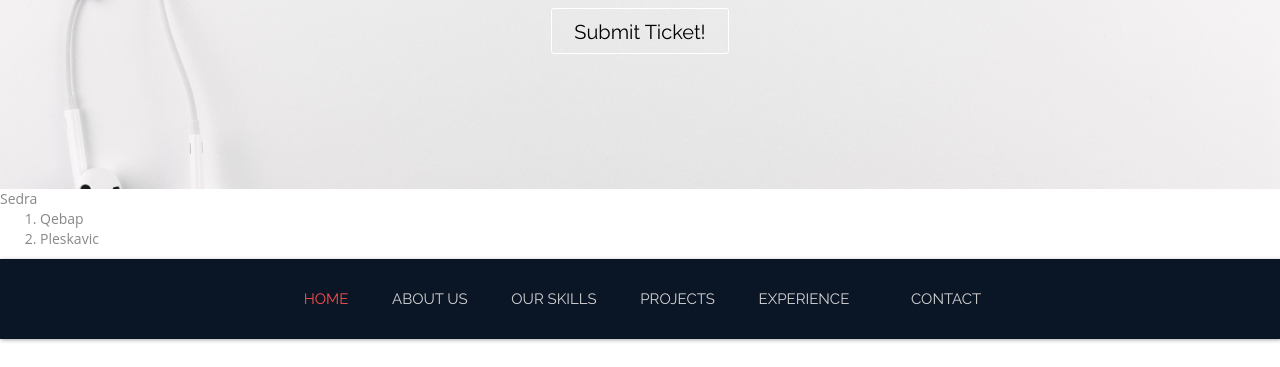
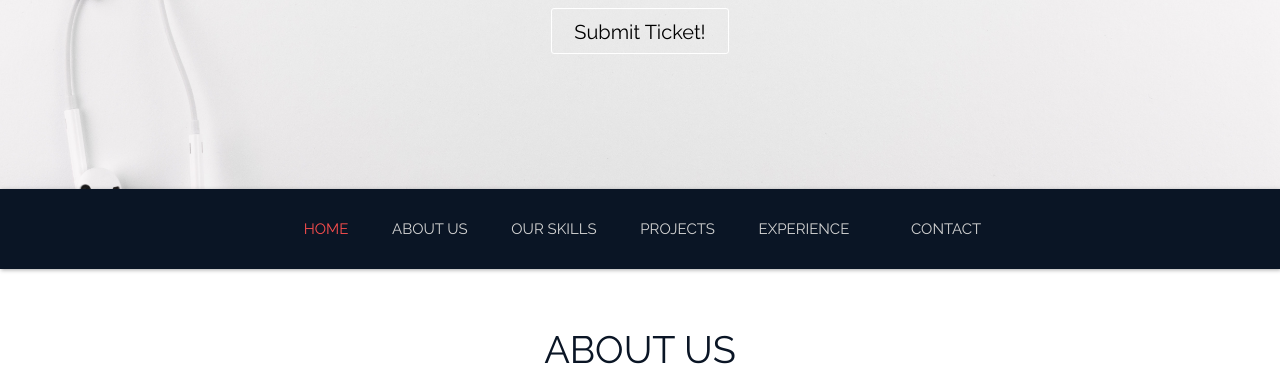
Before and after one commit to egzonxoxo1/ITSupportWebsite, a plain HTML site: page index.html in a window 1280 px wide. Shown: the part 433-800 px from the top of the page. Drawn offline with Linux system fonts and the light colour scheme.

Commit message:
Update index.html

```diff
--- a/index.html
+++ b/index.html
@@ -28,11 +28,7 @@
               <h2 style="color:black; "><b>We are <highlights>group</highlights> of students (volunteers) </b><br/><strong style="color:black"> helping people with IT Devices for free.</strong></h2>
               <a href="https://arbtechitsupport.on.spiceworks.com/portal" target="_BLANK" class="read_more2" style="color:black">Submit Ticket!</a> </div>
 	</div>
-  <p2> Sedra </p2>
-  <ol>
-    <li>Qebap</li>
-    <li>Pleskavic</li>
-  </ol>
+
 	 </header>
 
 <!--Header_section-->
```
